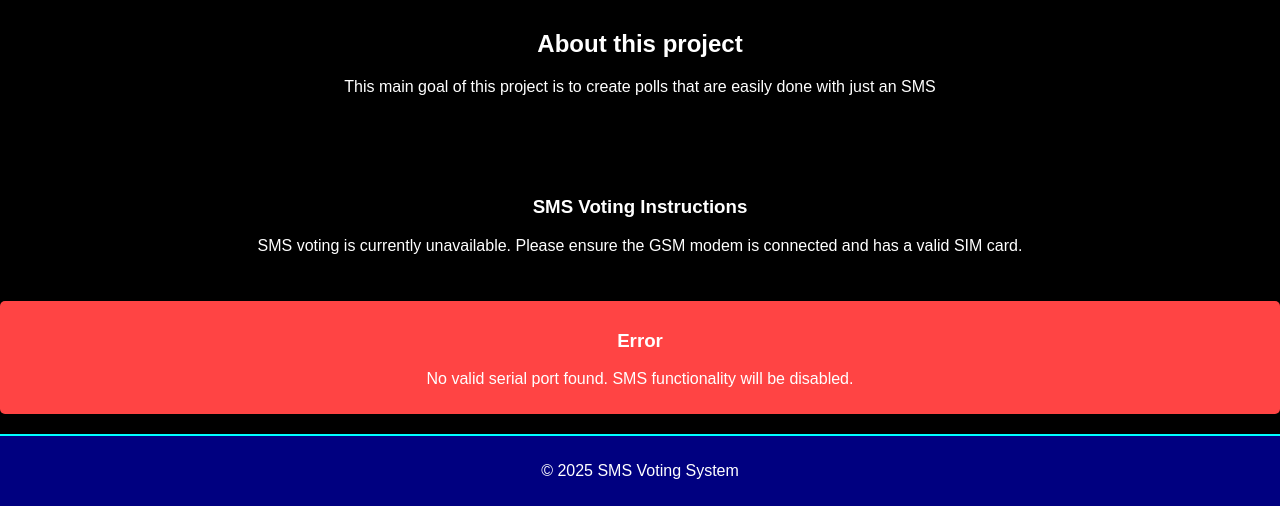
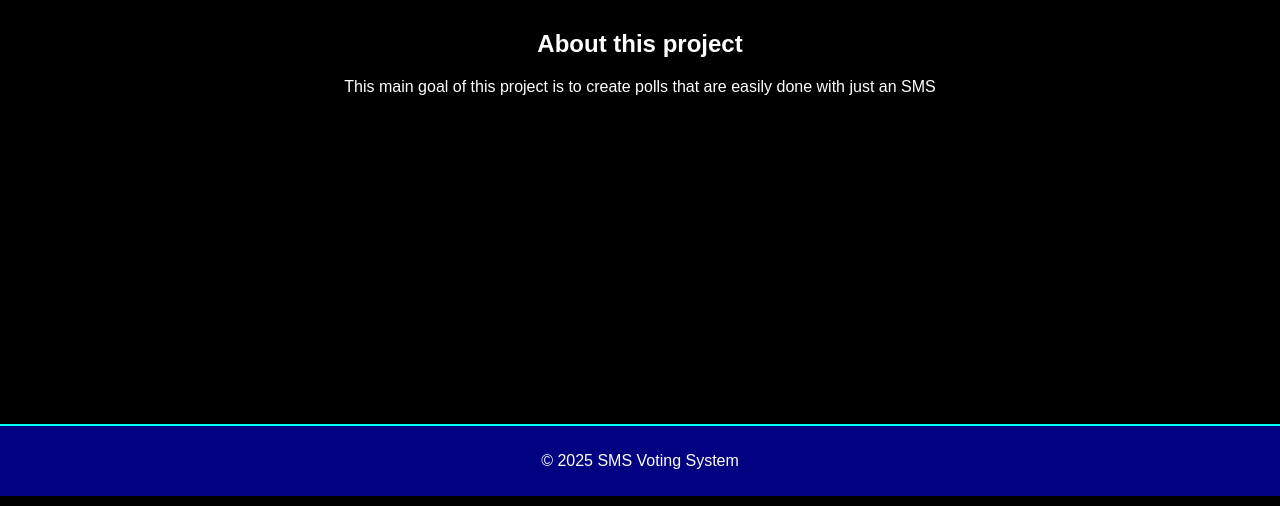
Before and after one commit to aromaekrika/sms, a Flask app: page / in a window 1280 px wide. Shown: the part 304-810 px from the top of the page. Run offline with Flask 3, Linux system fonts and the light colour scheme; parts of the project's set-up code (start-up, migrations or seed data) failed here and were passed over.

Commit message:
Initial commit for SMS voting/survey system

```diff
--- a/application/templates/index.html
+++ b/application/templates/index.html
@@ -111,19 +111,19 @@
         <br>
         <br>
 
-        <!-- Display SMS Voting Instructions -->
+        <!-- Display SMS Voting Instructions
         <div class="message info">
             <h3>SMS Voting Instructions</h3>
             <p>{{ sms_instructions }}</p>
-        </div>
+        </div> -->
 
         <!-- Display Error Message if Serial Port is Unavailable -->
-        {% if error_message %}
+        <!-- {% if error_message %}
             <div class="message error">
                 <h3>Error</h3>
                 <p>{{ error_message }}</p>
             </div>
-        {% endif %}
+        {% endif %} -->
     </main>
     <footer>
         <p>&copy; 2025 SMS Voting System</p>
```
Also changed, not shown: database/sms_survey.db.
